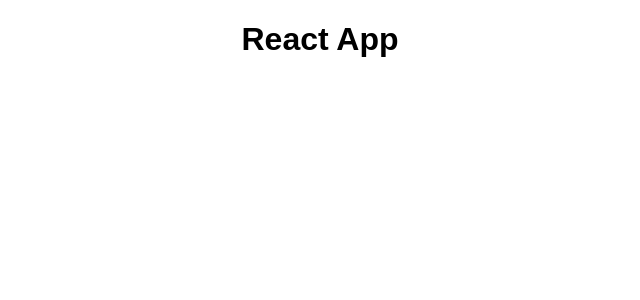
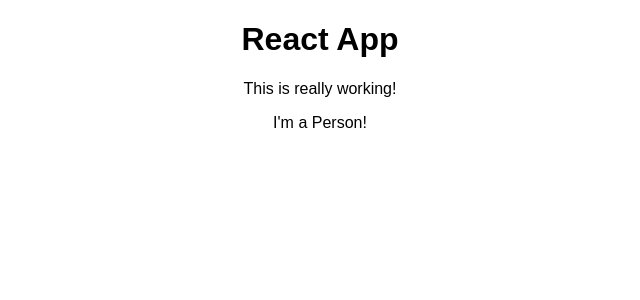
Before and after one commit to pchelka84/react-app-list-of-people, a React (Create React App) app: page / in a window 1280 px wide. Shown: the top 300 px of the page, without its empty margins (320-960 px from the left). Built offline with nearby package versions, Linux system fonts and the light colour scheme.

Commit message:
Adding Person component

```diff
--- a/src/App.js
+++ b/src/App.js
@@ -1,12 +1,14 @@
 import React, { Component } from "react";
-import logo from "./logo.svg";
 import "./App.css";
+import Person from "./Person/Person";
 
 class App extends Component {
   render() {
     return (
       <div className="App">
         <h1>React App</h1>
+        <p>This is really working!</p>
+        <Person />
       </div>
     );
   }
--- /dev/null
+++ b/src/Person/Person.js
@@ -0,0 +1,7 @@
+import React from "react";
+
+const person = () => {
+  return <p>I'm a Person!</p>;
+};
+
+export default person;
```
Also changed, not shown: src/index.js (+6 -6 lines).
